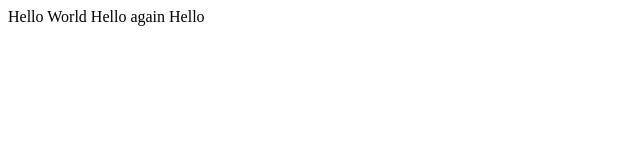
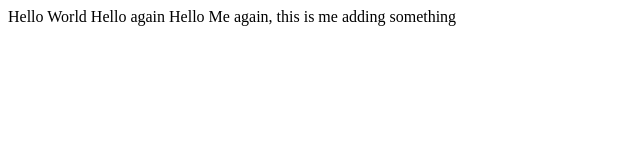
Before and after one commit to FionaSeoh/project-1, a plain HTML site: page index.html in a window 1280 px wide. Shown: the whole page, without its empty margins (0-640 px from the left). Drawn offline with Linux system fonts and the light colour scheme.

Commit message:
Made a small change again

```diff
--- a/index.html
+++ b/index.html
@@ -7,6 +7,7 @@
 Hello World
 Hello again
 Hello
+Me again, this is me adding something
 
 </body>
 </html>
```
